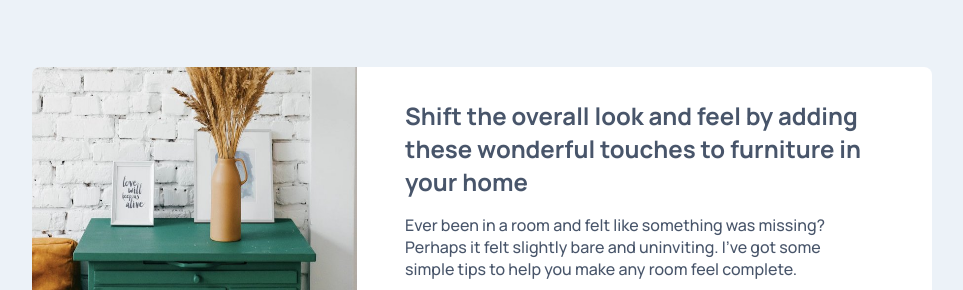
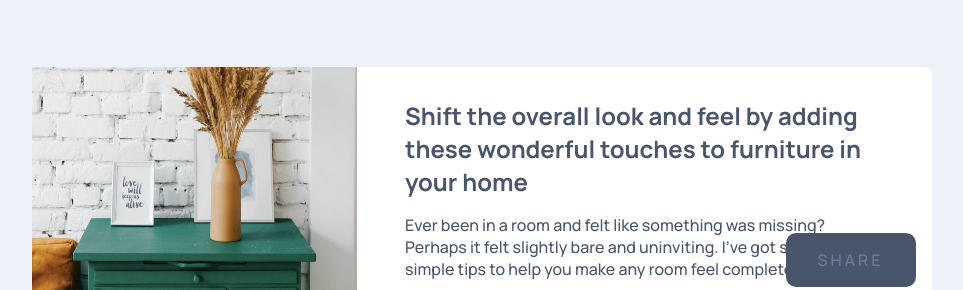
Before and after one commit to sklanier/fm-article-preview-component, a website: page index.html in a window 1280 px wide. Shown: the part 178-468 px from the top of the page, without its empty margins (158-1121 px from the left). Drawn offline with Linux system fonts and the light colour scheme.

Commit message:
created basic popover

```diff
--- a/index.html
+++ b/index.html
@@ -49,8 +49,18 @@
             </div>
           </div>
 
-          <div class="share">
-            <img src="./images/icon-share.svg" alt="share">
+          <div class="share-container">
+            <div class="share">
+              <img src="./images/icon-share.svg" alt="share">
+            </div>
+            <div class="popover">
+
+              <span>share</span>
+
+              <div class="icons-container">
+
+              </div>
+            </div>
           </div>
 
         </div>
--- a/styles.css
+++ b/styles.css
@@ -31,8 +31,6 @@ h1, h2, h3, h4, h5, h6 {
     background: #ffffff;
     border-radius: 8px;
     width: 900px;
-    /*height: 300px;*/
-    overflow: hidden;
     display: flex;
     flex-flow: row;
     align-items: stretch;
@@ -83,6 +81,10 @@ h1, h2, h3, h4, h5, h6 {
     color: hsl(212, 23%, 69%);
 }
 
+.share-container {
+    position: relative;
+}
+
 .share {
     width: 35px;
     height: 35px;
@@ -94,6 +96,29 @@ h1, h2, h3, h4, h5, h6 {
     cursor: pointer;
 }
 
+/**
+ * Center an absolute div
+ * https://stackoverflow.com/questions/8508275/how-to-center-a-position-absolute-element
+ */
+.popover {
+    position: absolute;
+    background-color: hsl(217, 19%, 35%);
+    border-radius: 10px;
+    padding: 1rem 2rem;
+    display: flex;
+    justify-content: flex-start;
+    align-items: center;
+    top: -70px;
+    left: 50%;
+    transform: translate(-50%, 0);
+}
+
+.popover span {
+    letter-spacing: 3px;
+    text-transform: uppercase;
+    color: hsl(214, 17%, 51%);
+}
+
 .attribution {
     position: fixed;
     bottom: 0;
```
